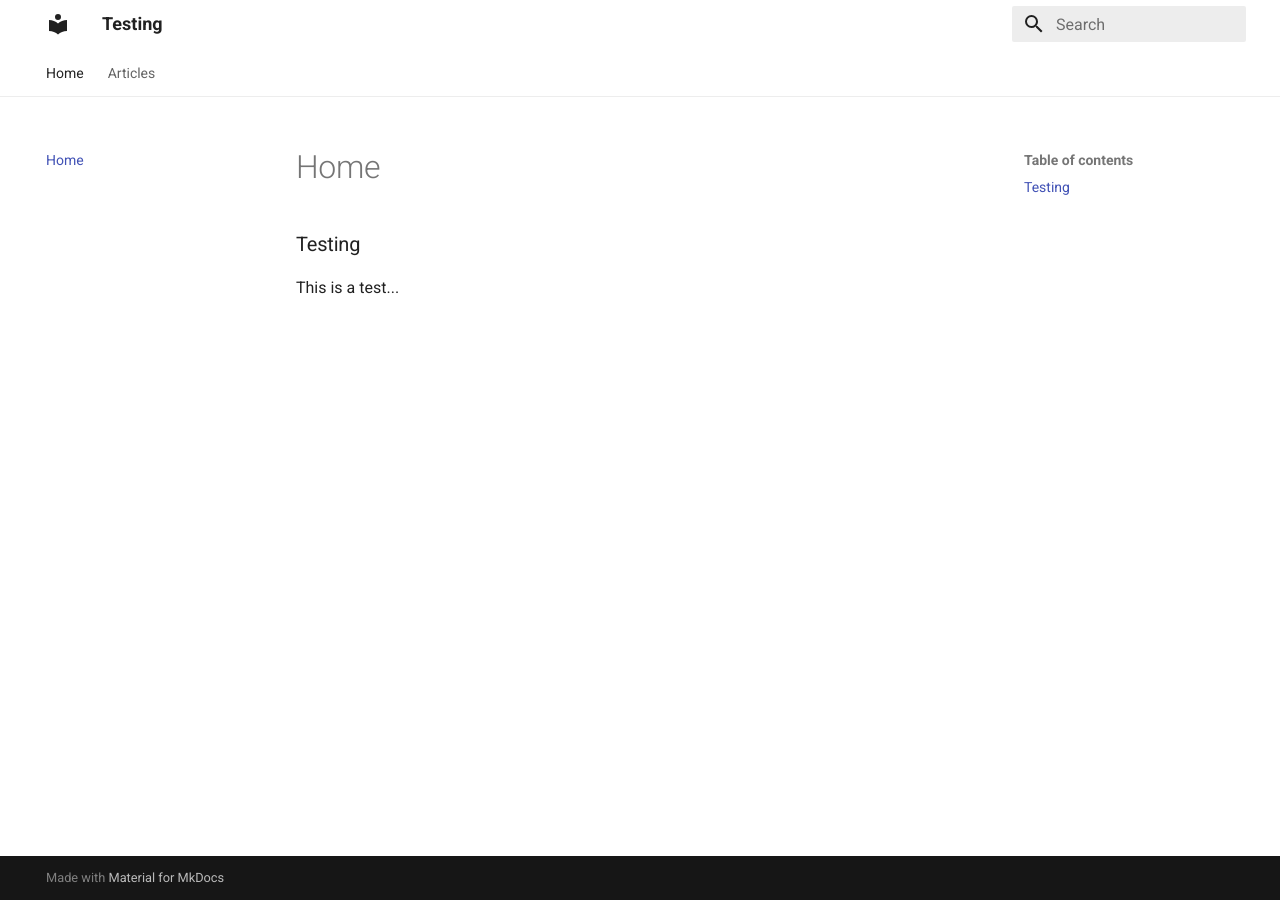
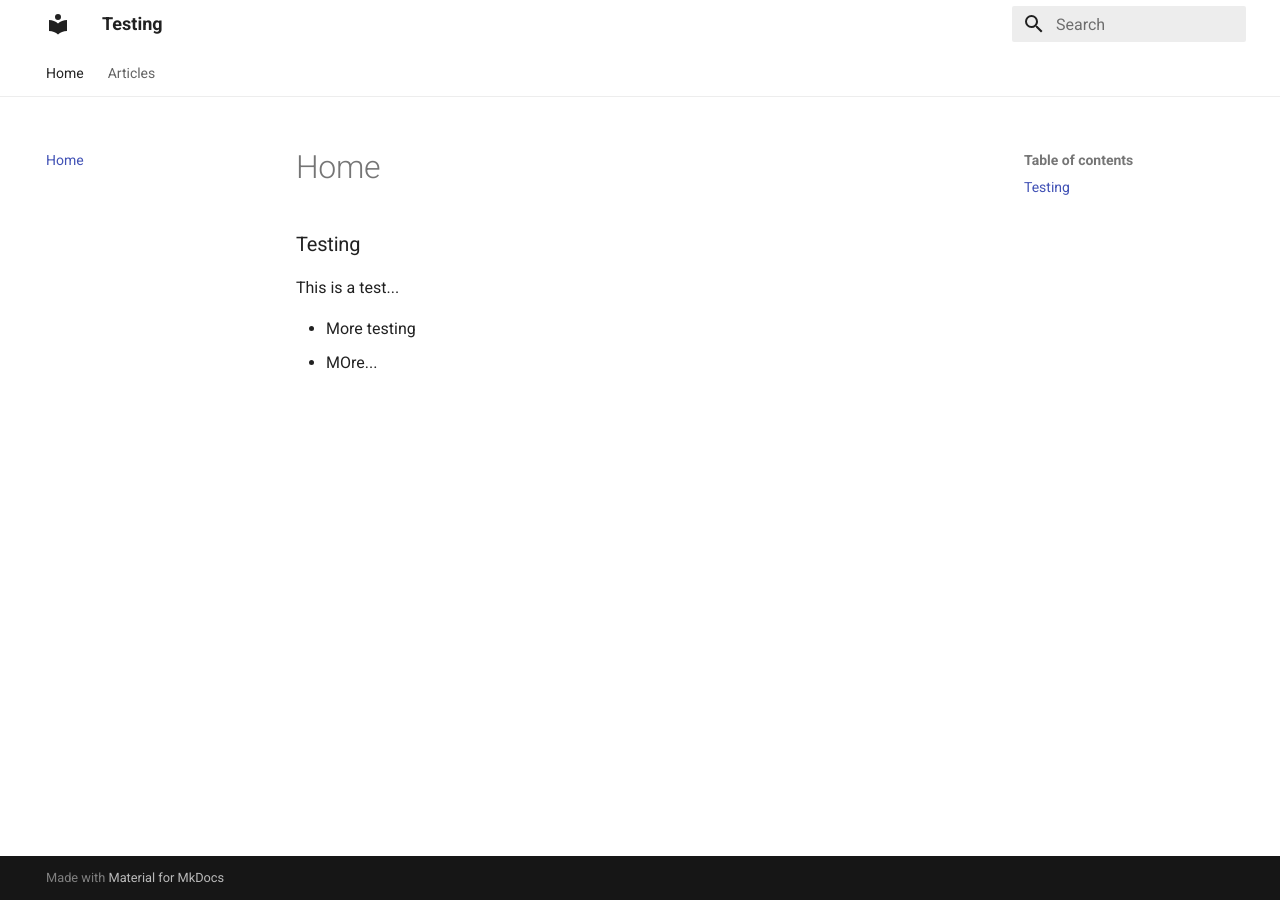
Before and after one commit to AVeselovski/docs-test, an MkDocs documentation site: the page built from docs/index.md, in a window 1280 px wide. Built offline with MkDocs 1.6.1 and Material for MkDocs 9.7.7, drawn with Linux system fonts in a browser that asks for light colours.

Commit message:
docs/index.md updated from https://stackedit.io/

```diff
--- a/docs/index.md
+++ b/docs/index.md
@@ -1,6 +1,9 @@
 ### Testing
 
 This is a test...
+
+- More testing
+- MOre...
 <!--stackedit_data:
-eyJoaXN0b3J5IjpbLTkwMDEyOTUxMF19
+eyJoaXN0b3J5IjpbLTE2NDYwNDQzMThdfQ==
 -->
```
